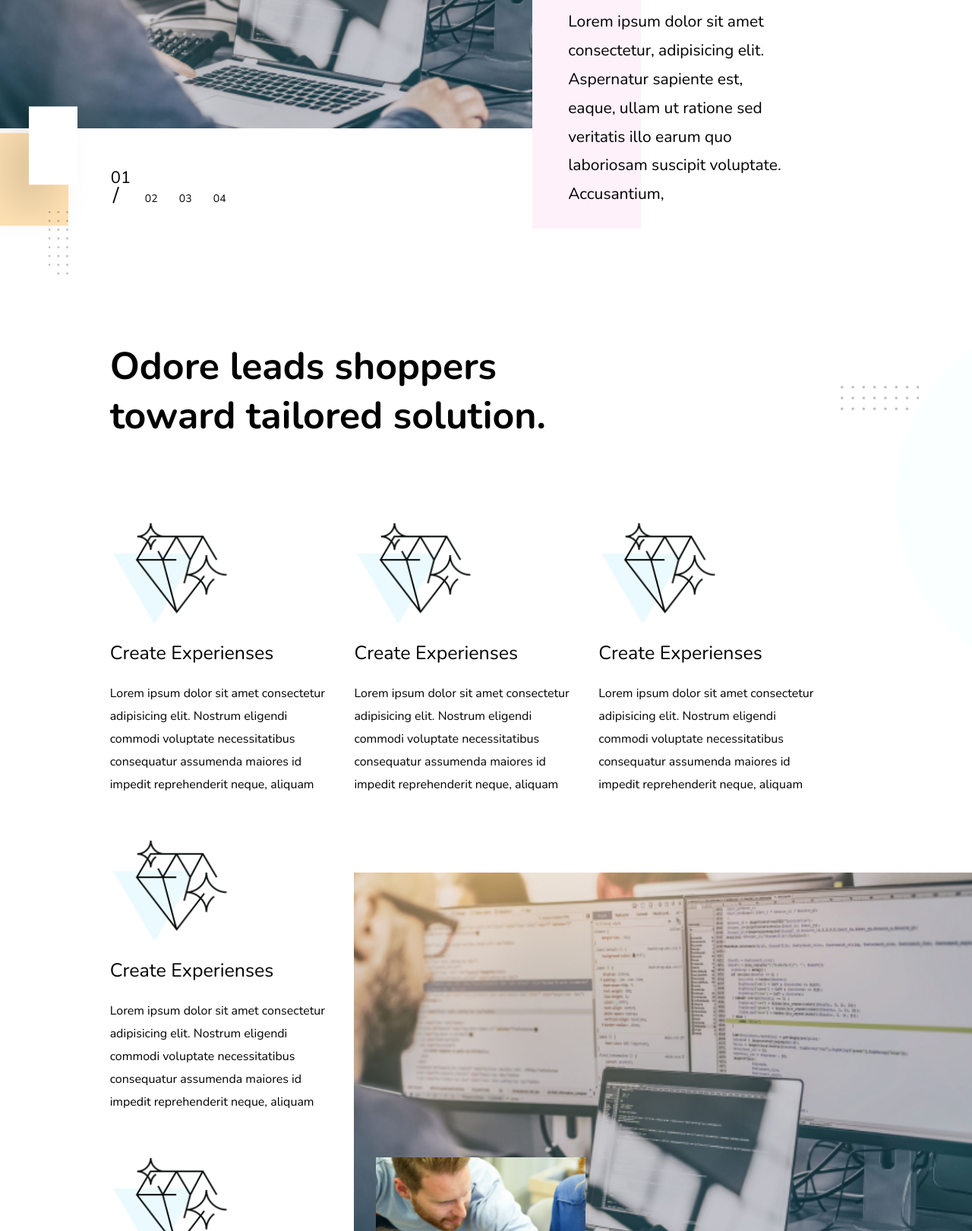
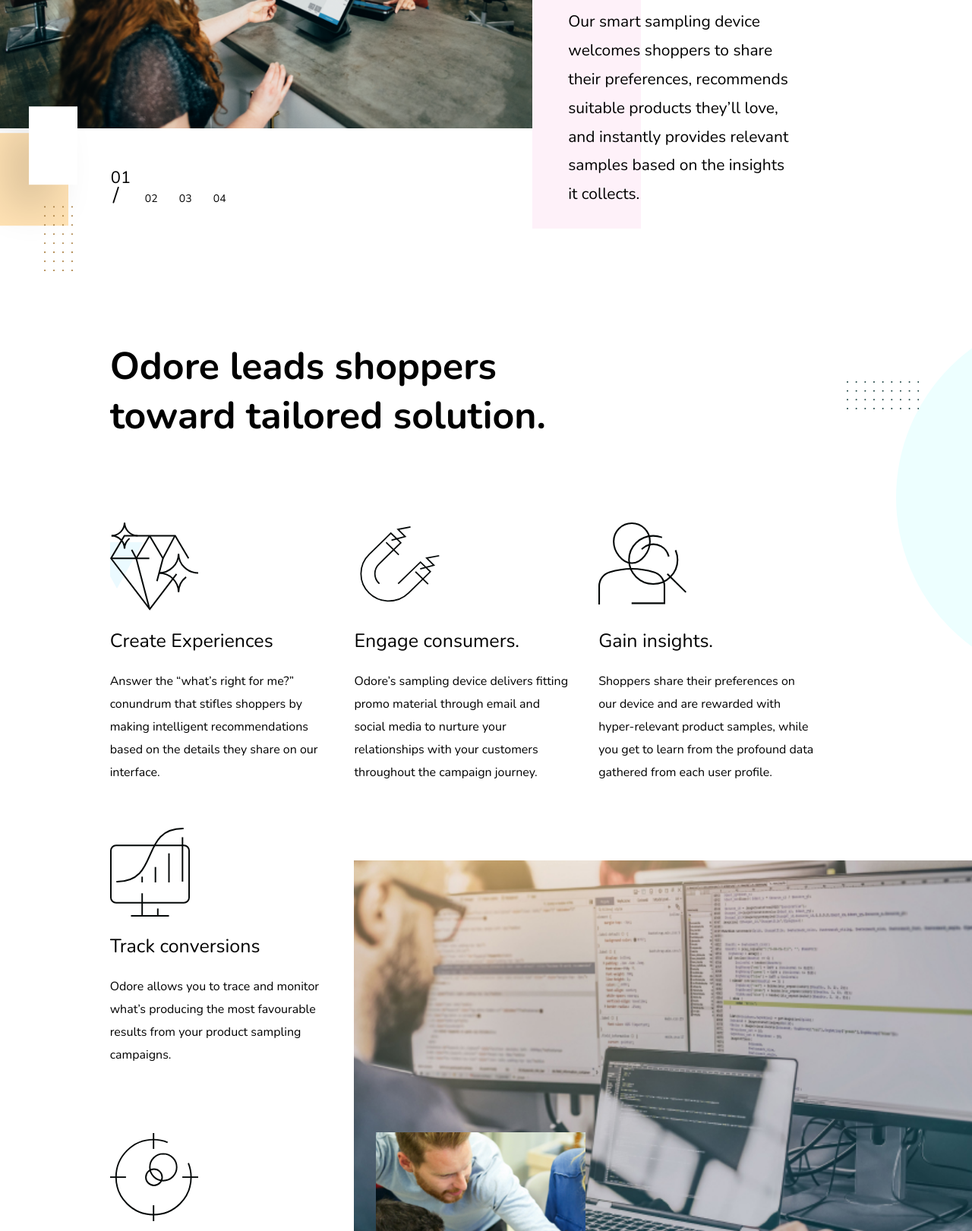
Before and after one commit to timpriadko/Odore, a website: page app/sampling-device.html in a window 1280 px wide. Shown: the part 470-2091 px from the top of the page at 76% size. Drawn offline with nearby package versions, Linux system fonts and the light colour scheme.

Commit message:
actualization

```diff
--- a/app/sampling-device.html
+++ b/app/sampling-device.html
@@ -49,12 +49,12 @@
         <div class="slider">
             <div>
                 <div class="content">
-                    <div class="img" style="background-image: url(img/man-with-laptop.jpg);"></div>
+                    <div class="img" style="background-image: url(img/sample_products-1.png);"></div>
                     <div class="text-block-wrap">
                         <div class="text-block">
                             <h3>A smarter way to sample products.</h3>
                             <p>
-                                Lorem ipsum dolor sit amet consectetur, adipisicing elit. Aspernatur sapiente est, eaque, ullam ut ratione sed veritatis illo earum quo laboriosam suscipit voluptate. Accusantium,
+                              Our smart sampling device welcomes shoppers to share their preferences, recommends suitable products they’ll love, and instantly provides relevant samples based on the insights it collects.
                             </p>
                             <div class="side-decor"></div>
                         </div>
@@ -79,7 +79,7 @@
             </div>
             <div>
                 <div class="content">
-                    <div class="img" style="background-image: url(img/man-with-laptop.jpg);"></div>
+                    <div class="img" style="background-image: url(img/sample_products-1.png);"></div>
                     <div class="text-block-wrap">
                         <div class="text-block">
                             <h3>A smarter way to sample products.</h3>
@@ -120,31 +120,31 @@
       <h3>Odore leads shoppers toward tailored solution.</h3>
       <div class="items">
         <div class="item item1">
-          <div class="img" style="background-image: url(img/solution-item-icon.png);"></div>
+          <div class="img" style="background-image: url(img/solutions-create-experiences.svg);"></div>
           <div class="text-block">
-            <h4>Create Experienses</h4>
-            <p>Lorem ipsum dolor sit amet consectetur adipisicing elit. Nostrum eligendi commodi voluptate necessitatibus consequatur assumenda maiores id impedit reprehenderit neque, aliquam</p>
+            <h4>Create Experiences</h4>
+            <p>Answer the “what’s right for me?” conundrum that stifles shoppers by making intelligent recommendations based on the details they share on our interface.</p>
           </div>
         </div>
         <div class="item item2">
-          <div class="img" style="background-image: url(img/solution-item-icon.png);"></div>
+          <div class="img" style="background-image: url(img/solutions-engage-consumers.svg);"></div>
           <div class="text-block">
-            <h4>Create Experienses</h4>
-            <p>Lorem ipsum dolor sit amet consectetur adipisicing elit. Nostrum eligendi commodi voluptate necessitatibus consequatur assumenda maiores id impedit reprehenderit neque, aliquam</p>
+            <h4>Engage consumers.</h4>
+            <p>Odore’s sampling device delivers fitting promo material through email and social media to nurture your relationships with your customers throughout the campaign journey.</p>
           </div>
         </div>
         <div class="item item3">
-          <div class="img" style="background-image: url(img/solution-item-icon.png);"></div>
+          <div class="img" style="background-image: url(img/solutions-gain-insights.svg);"></div>
           <div class="text-block">
-            <h4>Create Experienses</h4>
-            <p>Lorem ipsum dolor sit amet consectetur adipisicing elit. Nostrum eligendi commodi voluptate necessitatibus consequatur assumenda maiores id impedit reprehenderit neque, aliquam</p>
+            <h4>Gain insights.</h4>
+            <p>Shoppers share their preferences on our device and are rewarded with hyper-relevant product samples, while you get to learn from the profound data gathered from each user profile.</p>
           </div>
         </div>
         <div class="item item4">
-          <div class="img" style="background-image: url(img/solution-item-icon.png);"></div>
+          <div class="img" style="background-image: url(img/solutions-track-conversions.svg);"></div>
           <div class="text-block">
-            <h4>Create Experienses</h4>
-            <p>Lorem ipsum dolor sit amet consectetur adipisicing elit. Nostrum eligendi commodi voluptate necessitatibus consequatur assumenda maiores id impedit reprehenderit neque, aliquam</p>
+            <h4>Track conversions</h4>
+            <p>Odore allows you to trace and monitor what’s producing the most favourable results from your product sampling campaigns.</p>
           </div>
         </div>
         <div class="bigImgArea">
@@ -152,10 +152,10 @@
           <div class="img img-small" style="background-image: url(img/team-work.jpg);"></div>
         </div>
         <div class="item item5">
-          <div class="img" style="background-image: url(img/solution-item-icon.png);"></div>
+          <div class="img" style="background-image: url(img/solutions-target.svg);"></div>
           <div class="text-block">
-            <h4>Create Experienses</h4>
-            <p>Lorem ipsum dolor sit amet consectetur adipisicing elit. Nostrum eligendi commodi voluptate necessitatibus consequatur assumenda maiores id impedit reprehenderit neque, aliquam</p>
+            <h4>Retarget shoppers</h4>
+            <p>Add your new customers to your CRM and using Odore, you can tailor future campaigns towards specific shoppers after they receive samples.</p>
           </div>
         </div>
       </div>
--- a/app/scss/pages/sampling-device.scss
+++ b/app/scss/pages/sampling-device.scss
@@ -27,11 +27,11 @@
                     z-index: 1;
                     background-repeat: no-repeat;
                     background-size: contain;
-                    width: 8vw;
+                    width: 7vw;
                     height: 3vw;
-                    left: 8vw;
-                    top: 0;
-                    background-image: url(../img/dots-decore.svg);
+                    left: 8.6vw;
+                    top: 0.2vw;
+                    background-image: url(../img/rectangle-w4-purple.svg);
                 }
                 &:after {
                     content: '';
@@ -148,12 +148,11 @@
                 z-index: 2;
                 background-repeat: no-repeat;
                 background-size: contain;
-                width: 8vw;
-                height: 2vw;
-                left: 2vw;
-                bottom: -3vw;
-                transform: rotate(90deg);
-                background-image: url(../img/dots-decore.svg);
+                width: 3vw;
+                height: 7vw;
+                left: 4.5vw;
+                bottom: -4.5vw;
+                background-image: url(../img/rectangle-w4-powd.svg);
             }
         }
     }
@@ -283,7 +282,6 @@
         height: 38vw;
         border-radius: 50%;
         z-index: 1;
-        opacity: 0.3;
     }
     &:after {
         content: '';
@@ -291,11 +289,11 @@
         z-index: 1;
         background-repeat: no-repeat;
         background-size: contain;
-        width: 8vw;
-        height: 3vw;
         right: 5.5vw;
-        top: 7.5vw;
-        background-image: url(../img/dots-decore.svg);
+        top: 7vw;
+        width: 7.4vw;
+        height: 3.8vw;
+        background-image: url(../img/rectangle-w4-black.svg);
     }
 
     h3 {
@@ -318,6 +316,21 @@
 
         .item1 {
             grid-area: item1;
+            .img {
+                &:before {
+                    content: "";
+                    position: absolute;
+                    z-index: -1;
+                    top: 2vw;
+                    left: -1.9vw;
+                    width: 0;
+                    height: 0;
+                    border-style: solid;
+                    border-width: 0 2.7vw 4.8vw;
+                    transform: rotate(180deg);
+                    border-color: transparent transparent $blue_2;
+                }
+            }
         }
         .item2 {
             grid-area: item2;
@@ -379,12 +392,13 @@
         .item {
             .img {
                 background-size: contain;
-                height: 133px;
-                width: 160px;
+                height: 117px;
+                width: 116px;
                 max-width: 100%;
                 max-height: 100%;
                 background-position-y: top;
                 background-position-x: left;
+                position: relative;
             }
             h4 {
                 font-size: 25px;
--- a/app/scss/style.scss
+++ b/app/scss/style.scss
@@ -219,7 +219,7 @@
             height: 7.2vw;
             left: 1vw;
             top: 10.5vw;
-            background-image: url(../img/rectangle-mini.svg);
+            background-image: url(../img/rectangle-w2-powd.svg);
         }
     }
     // .right-decor{
@@ -247,7 +247,7 @@
             height: 7.2vw;
             right: 3.8vw;
             top: -2.2vw;
-            background-image: url(../img/rectangle_2.svg);
+            background-image: url(../img/rectangle-w2-purple.svg);
         }
     // }
 }
@@ -414,7 +414,7 @@
                 height: 6.3vw;
                 left: 9.7vw;
                 bottom: 20.8vw;
-                background-image: url(../img/rectangle.svg);
+                background-image: url(../img/rectangle-w5-turq.svg);
             }
             p {
                 font-size: 20px;
@@ -524,7 +524,7 @@
                 z-index: 2;
                 background-repeat: no-repeat;
                 background-size: contain;
-                width: 8vw;
+                width: 3.4vw;
                 height: 4vw;
                 left: -4vw;
                 bottom: 20.3vw;
@@ -576,7 +576,7 @@
                 height: 7.2vw;
                 right: 9.8vw;
                 bottom: -6.2vw;
-                background-image: url(../img/rectangle-mini.svg);
+                background-image: url(../img/rectangle-w2-powd.svg);
             }
             .bg-logo {
                 position: absolute;
@@ -620,7 +620,7 @@
         height: 5vw;
         left: 0;
         top: 5.8vw;
-        background-image: url(../img/rectangle.svg);
+        background-image: url(../img/rectangle-w5-turq.svg);
     }
     .imgs-block {
         display: grid;
@@ -808,7 +808,7 @@
             right: 13.7vw;
             top: 13.2vw;
             opacity: .4;
-            background-image: url(../img/rectangle-mini.svg);
+            background-image: url(../img/rectangle-w2-powd.svg);
         }
         &:after {
             content: '';
@@ -905,7 +905,7 @@
             position: absolute;
             background-repeat: no-repeat;
             background-size: contain;
-            background-image: url(../img/rectangle_2.svg);;
+            background-image: url(../img/rectangle-w2-purple.svg);
             transform: rotate(-90deg);
             width: 4vw;
             height: 7vw;
@@ -1067,7 +1067,7 @@
             position: absolute;
             background-repeat: no-repeat;
             background-size: contain;
-            background-image: url(../img/rectangle.svg);
+            background-image: url(../img/rectangle-w5-turq.svg);
             width: 7vw;
             height: 6vw;
             right: 2.3vw;
@@ -1179,7 +1179,7 @@
             position: absolute;
             background-repeat: no-repeat;
             background-size: contain;
-            background-image: url(../img/rectangle_3.svg);
+            background-image: url(../img/rectangle-alter-bl-blue.svg);
             width: 8vw;
             height: 7vw;
             left: 27.3vw;
```
Also changed, not shown: app/css/style.min.css, app/img/rectangle-alter-bl-blue.svg (renamed from app/img/rectangle_3.svg), app/img/rectangle-w2-powd.svg (renamed from app/img/rectangle-mini.svg), app/img/rectangle-w2-purple.svg (renamed from app/img/rectangle_2.svg), app/img/rectangle-w4-black.svg (added), app/img/rectangle-w4-powd.svg (added), app/img/rectangle-w4-purple.svg (added), app/img/rectangle-w5-turq.svg (renamed from app/img/rectangle.svg), app/img/rectangle_6.svg (added), app/img/sample_products-1.png (added), app/img/solutions-1.png (added), app/img/solutions-2.png (added), app/img/solutions-create-experiences.svg (added), app/img/solutions-engage-consumers.svg (added), 3 more files.
